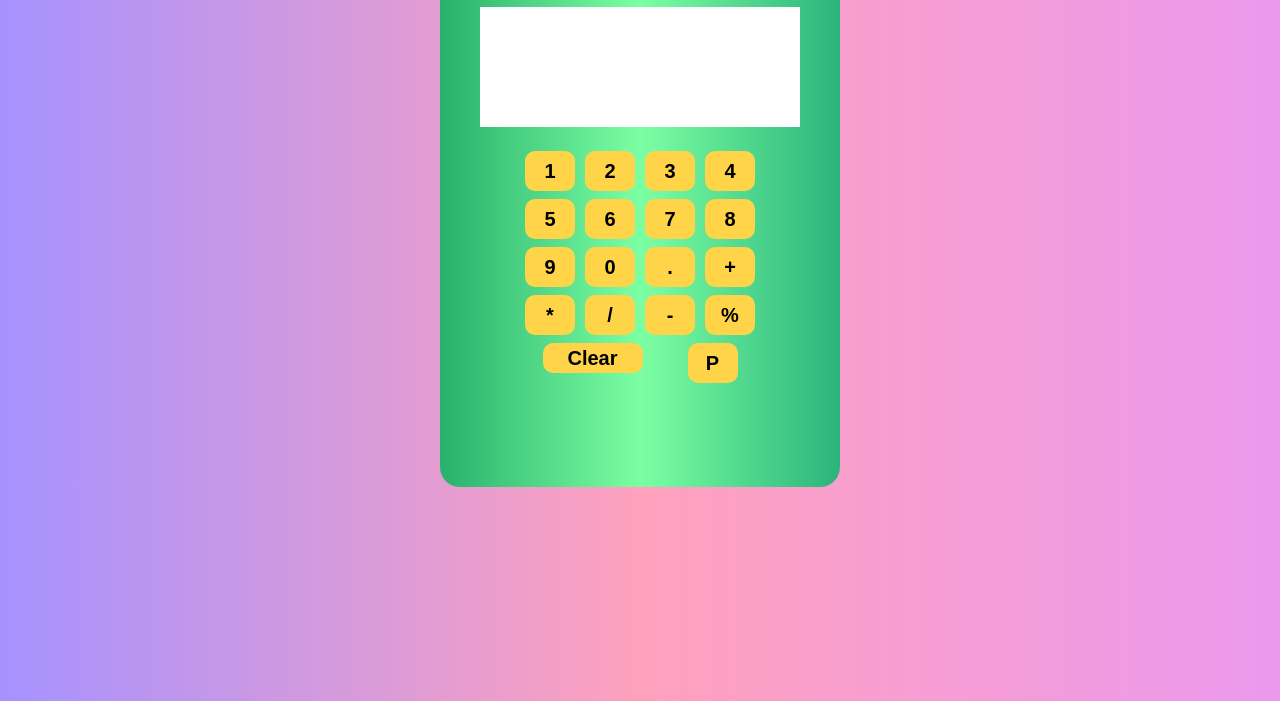
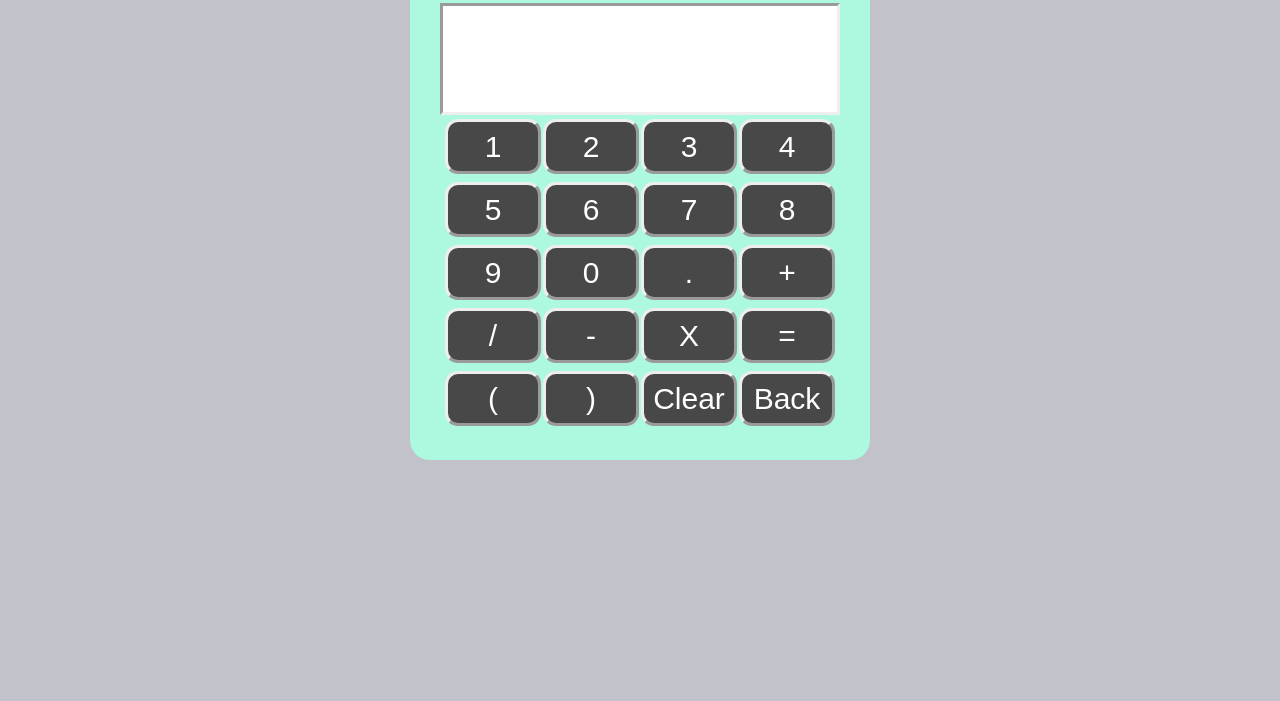
Before and after one commit to HimanshuTheDeveloper/JavaScript-Calculator, a plain HTML site: page index.html in a window 1280 px wide. Shown: the part 99-800 px from the top of the page. Drawn offline with Linux system fonts and the light colour scheme.

Commit message:
Add Script and Change the design of the calculator

```diff
--- a/index.html
+++ b/index.html
@@ -1,99 +1,55 @@
 <!DOCTYPE html>
 <html lang="en">
-
     <head>
         <meta charset="UTF-8">
         <meta name="viewport" content="width=device-width, initial-scale=1.0">
-    <title>Calculator</title>
-    <link rel="stylesheet" href="style.css">
+        <title>i-Calculator</title>
+        <link rel="stylesheet" href="./style.css">
     </head>
+    <body>
+        <div class="main">
 
-<body>
-    <h2 id="heading">Calculator</h2>
-    <div class="container">
-        <div class="calculator">
-            <div class="screen">
-                <div class="screen" id="calscreen"></div>
-            </div>
-            <div class="button">
-                <div class="row">
-                    <div class="col">
-                        <input type="button" class="btn" value="1">
-                    </div>
-                    <div class="col">
-                        <input type="button" class="btn" value="2">
-                    </div>
-                    <div class="col">
-                        <input type="button" class="btn" value="3">
-                    </div>
-                    <div class="col">
-                        <input type="button" class="btn" value="4">
+            <div class="screen-box">
+                <h3>E-Calculator</h3>
+                <input type="text" id="screen">
             </div>
 
+        <div class="button-box">
+            <div class="row">
+               <button>1</button>
+               <button>2</button>
+               <button>3</button>
+               <button>4</button>
             </div>
             <div class="row">
-                    <div class="col">
-                        <input type="button" class="btn" value="5">
-                    </div>
-                    <div class="col">
-                        <input type="button" class="btn" value="6">
-                    </div>
-                    <div class="col">
-                        <input type="button" class="btn" value="7">
-                    </div>
-                    <div class="col">
-                        <input type="button" class="btn" value="8">
-                    </div>
-
+                <button>5</button>
+                <button>6</button>
+                <button>7</button>
+                <button>8</button>
             </div>
             <div class="row">
-                    <div class="col">
-                        <input type="button" class="btn" value="9">
-                    </div>
-                    <div class="col">
-                        <input type="button" class="btn" value="0">
-                    </div>
-                    <div class="col">
-                        <input type="button" class="btn" value=".">
-                    </div>
-                    <div class="col">
-                        <input type="button" class="btn" value="+">
-                    </div>
-
+                <button>9</button>
+                <button>0</button>
+                <button>.</button>
+                <button>+</button>
             </div>
             <div class="row">
-                    <div class="col">
-                        <input type="button" class="btn" value="*">
+               <button>/</button>
+               <button>-</button>
+               <button>X</button>
+               <button>=</button>
             </div>
-                    <div class="col">
-                        <input type="button" class="btn" value="/">
+            <div class="row">
+                <button>(</button>
+                <button>)</button>
+                <button>Clear</button>
+                <button>Back</button>
             </div>
-                    <div class="col">
-                        <input type="button" class="btn" value="-">
-                    </div>
-                    <div class="col">
-                        <input type="button" class="btn" value="%">
-                    </div>
-
-                </div>
-
-                <div class="row">
-                    <div class="col">
-                        <input type="button" class="btn" id="clear" value="Clear">
-                    </div>
-                    <div class="col">
-                        <input type="button" class="btn" id="power" value="P">
-                    </div>
-                </div>
-
-
 
 
         </div>
     </div>
-    </div>
 
-    <script src="script.js"></script>
 </body>
-
+<script src="./script.js"></script>
 </html>
--- a/script.js
+++ b/script.js
@@ -1 +1,32 @@
-// function for displaying values
+let screen = document.getElementById('screen');
+let keys = document.querySelectorAll('button');
+
+let screenValue = '';
+for(item of keys){
+  item.addEventListener('click', (e) =>{
+
+    buttonText = e.target.innerText;
+    console.log('Button iS ', buttonText)
+    if(buttonText=='X')
+    {
+        buttonText = '*';
+        screenValue += buttonText;
+        screen.value = screenValue;
+    }
+    else if(buttonText=='Clear')
+    {
+        screenValue = '';
+        screen.value = screenValue;
+    }
+    else if(buttonText=='=')
+    {
+        screen.value = eval(screenValue);
+    }
+    else
+    {
+        screenValue += buttonText;
+        screen.value = screenValue;
+    }
+
+  })
+}
--- a/style.css
+++ b/style.css
@@ -1,69 +1,53 @@
 *{
     margin:0 auto;
-}
-body{
-    background-image:linear-gradient(to right , rgb(166, 146, 255),rgb(255, 161, 189),rgb(235, 153, 238));
+    padding:0;
 }
 
-#heading{
+body{
+    background:rgb(194 ,194 ,202);
+}
 
-    background-image:linear-gradient(to right , rgb(173, 158, 241),rgb(243, 118, 156),rgb(251, 126, 255));
-    text-align:center;
-    font-family:cursive;
-    font-size: 40px;
-    color: white;
+.main{
+    margin-top:50px;
+    max-width:400px;
+    background:#acf9df;
+    padding:30px;
+    border-radius:20px;
+
 
 }
-.container{
-    background-image:linear-gradient(to right , rgb(39, 177, 108),rgb(124, 255, 163),rgb(42, 180, 123));
-    width:400px;
-    height:520px;
-   /* border: 1px solid rgb(53, 52, 52); */
-    border-radius:20px;
-    margin-top: 20px;
+.screen-box{
+    width:100%;
+    /* background:rgba(255, 15, 15, 0.671); */
 }
-#calscreen{
-    padding:2%;
-    width:75%;
-    border:none;
-    height:100px;
-    margin:0 auto;
-    background:rgb(255, 255, 255);
-    position:relative;
-    top:40px;
-   /* border-radius:10px; */
-    border: 2px solid rgb(255, 255, 255);
+#screen{
+    width: 97%;
+    height: 100px;
+    border: inset;
+    Padding: 0.8%;
+    font-size: 30px;
+}
+.button-box{
+    width:100%;
+    background:#acf9df;
+    display:flex;
+    flex-direction:column;
+
 
 }
-.button .row{
-    width:60%;
-    color:white;
-    display:flex;
+.row{
+    width: 98%;
+    display: flex;
     flex-direction: row;
-    background:none;
-    position:relative;
-    top:60px;
-    justify-content: space-around;
+    padding: 1%;
+}
+button{
+    width: 96px;
+    height: 55px;
+    color: white;
+    background: rgb(72 72 72);
+    border:outset;
+    border-radius: 13px;
+    font-size: 30px;
 
 }
-
-.btn{
-    width:50px;
-    height:40px;
-    border-radius: 10px;
-    margin: 4px 1px;
-    font-size:20px;
-    font-weight: bold;
-    background:rgb(255, 212, 72);
-    border-style:none;
-}
-.btn:hover{
-    background:rgb(248, 197, 30);
-    cursor: pointer;
-}
-
-#clear{
-    width:100px;
-    height:30px;
-
-}
```
Lines whose indentation alone changed are shown as unchanged.
